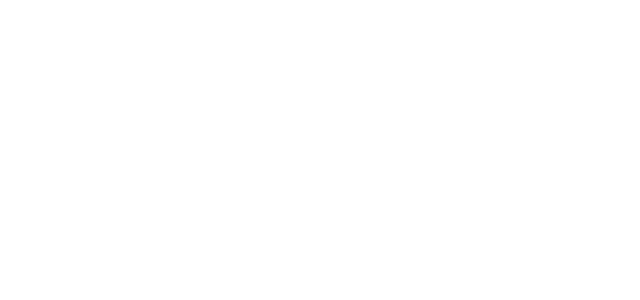
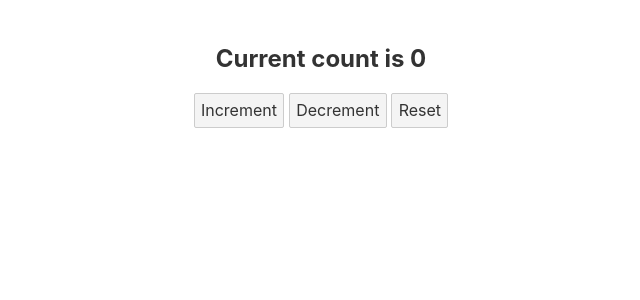
Before and after one commit to gopinav/Svelte-Tutorials, a Svelte app in the folder svelte-stores/: page / in a window 1280 px wide. Shown: the top 300 px of the page, without its empty margins (319-959 px from the left). Built offline with nearby package versions, Linux system fonts and the light colour scheme.

Commit message:
Writable stores

```diff
--- a/svelte-stores/src/App.svelte
+++ b/svelte-stores/src/App.svelte
@@ -1,7 +1,16 @@
 <script>
+  import Display from './components/Display.svelte'
+  import Increment from './components/Increment.svelte'
+  import Decrement from './components/Decrement.svelte'
+  import Reset from './components/Reset.svelte'
 </script>
 
-<main />
+<main>
+  <Display />
+  <Increment />
+  <Decrement />
+  <Reset />
+</main>
 
 <style>
   main {
--- /dev/null
+++ b/svelte-stores/src/components/Decrement.svelte
@@ -0,0 +1,11 @@
+<script>
+  import { count } from '../stores/stores'
+
+  function decrement() {
+    count.update(value => {
+      return value - 1
+    })
+  }
+</script>
+
+<button on:click={decrement}>Decrement</button>
--- /dev/null
+++ b/svelte-stores/src/components/Display.svelte
@@ -0,0 +1,14 @@
+<script>
+  //   import { onDestroy } from 'svelte'
+  import { count } from '../stores/stores'
+
+  //   let counter
+
+  //   const unsubscribe = count.subscribe(value => {
+  //     counter = value
+  //   })
+
+  //   onDestroy(unsubscribe)
+</script>
+
+<h2>Current count is {$count}</h2>
--- /dev/null
+++ b/svelte-stores/src/components/Increment.svelte
@@ -0,0 +1,11 @@
+<script>
+  import { count } from '../stores/stores'
+
+  function increment() {
+    count.update(value => {
+      return value + 1
+    })
+  }
+</script>
+
+<button on:click={increment}>Increment</button>
--- /dev/null
+++ b/svelte-stores/src/components/Reset.svelte
@@ -0,0 +1,9 @@
+<script>
+  import { count } from '../stores/stores'
+
+  function reset() {
+    count.set(0)
+  }
+</script>
+
+<button on:click={reset}>Reset</button>
--- /dev/null
+++ b/svelte-stores/src/stores/stores.js
@@ -0,0 +1,3 @@
+import { writable } from 'svelte/store'
+
+export const count = writable(0)
```
Also changed, not shown: 1 other file (tests, documents, lock files or other folders).
